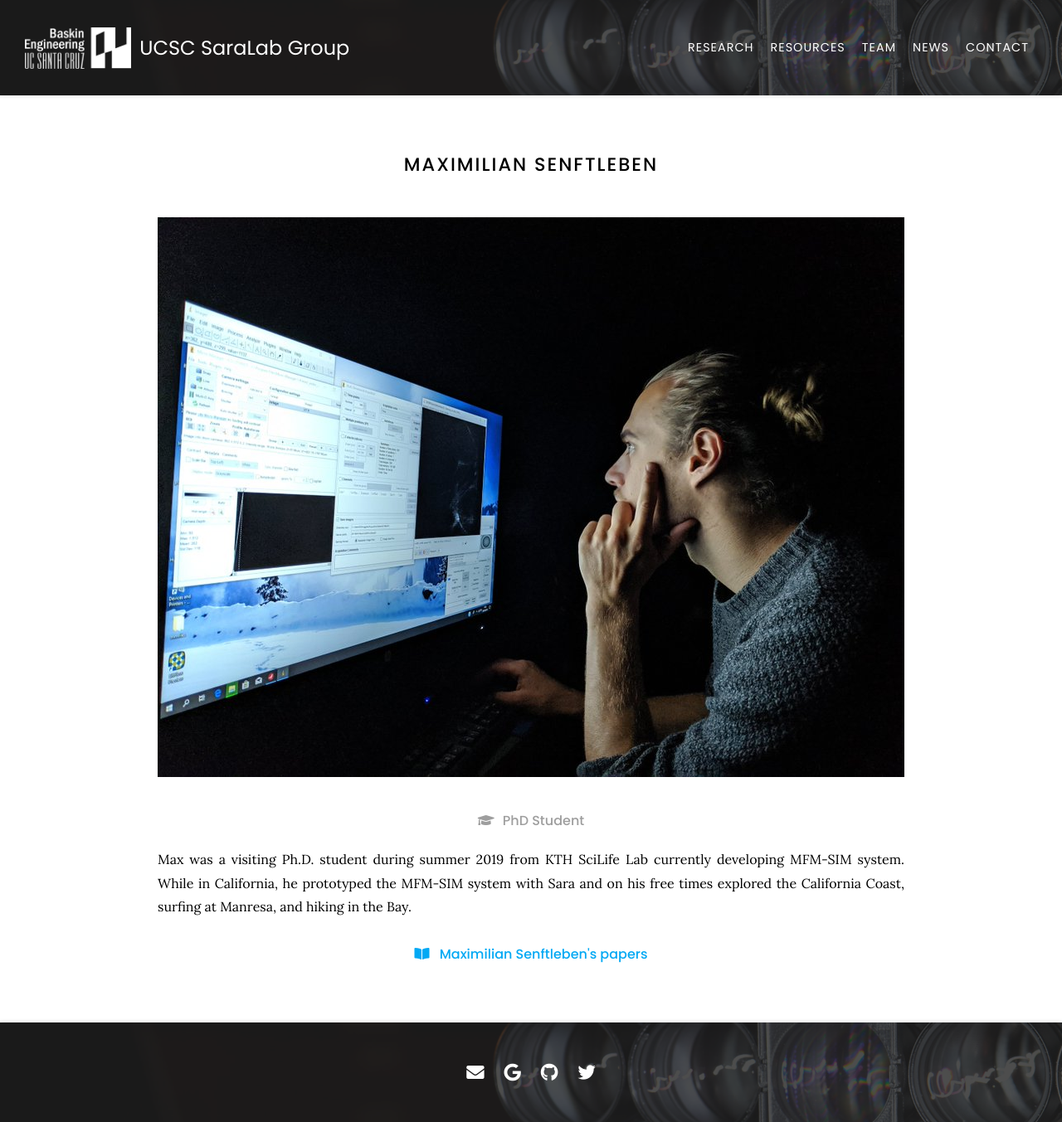
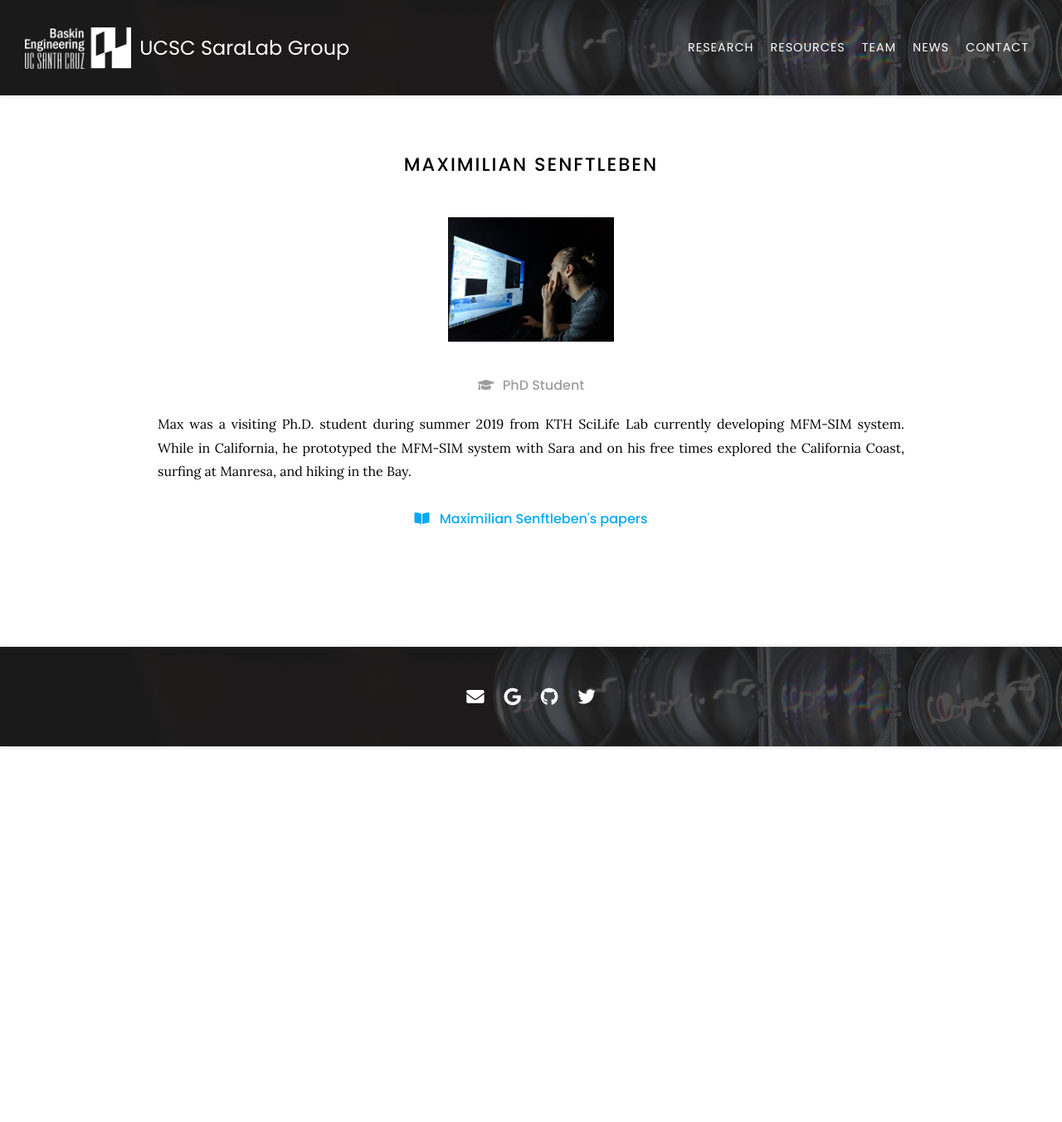
Before and after one commit to SaraLab-Group/saralab-website, a Jekyll site: the page built from _members/max-senftleben.md, in a window 1280 px wide. Shown: the whole page at 83% size. Built offline with Jekyll 4.4.1, drawn with Linux system fonts in a browser that asks for light colours; nearby versions of some CDN libraries; after the commit the page ends 900 px from its top, so only the background shows below that.

Commit message:
update member.html
adding width to image so they all scale

```diff
--- a/_layouts/member.html
+++ b/_layouts/member.html
@@ -6,7 +6,7 @@ layout: default
 
 <h1>{{ page.title }}</h1>
 
-{% include figure.html image=page.image %}
+{% include figure.html image=page.image width="200px"%}
 
 {% capture contents %}
 {% include role.html type=page.role text=true %}
```
